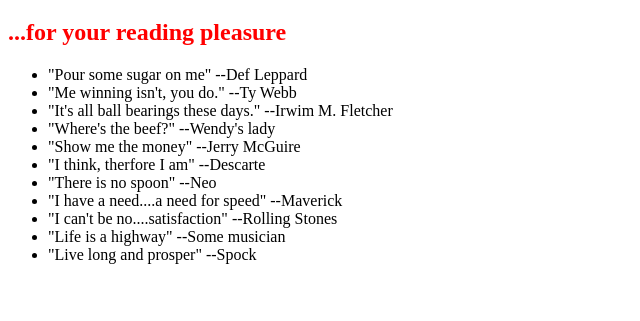
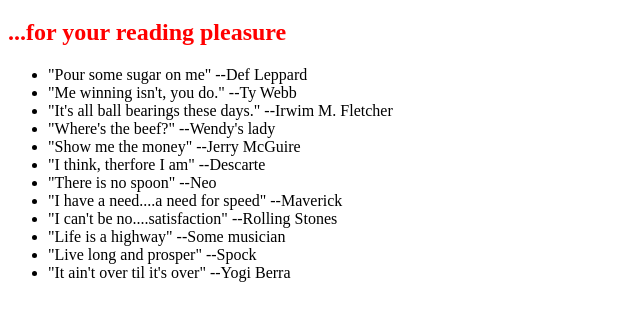
Before and after one commit to markcovey/0main_openSAP_repo, a plain HTML site: page index.html in a window 1280 px wide. Shown: the part 61-382 px from the top of the page, without its empty margins (0-640 px from the left). Drawn offline with Linux system fonts and the light colour scheme.

Commit message:
added yogi berra quote

```diff
--- a/index.html
+++ b/index.html
@@ -20,6 +20,7 @@
 			<li>"I can't be no....satisfaction" --Rolling Stones</li>
 			<li>"Life is a highway" --Some musician</li>
 			<li>"Live long and prosper" --Spock</li>
+			<li>"It ain't over til it's over" --Yogi Berra</li>
 		</ul>
 	</body>
 </html>
```
